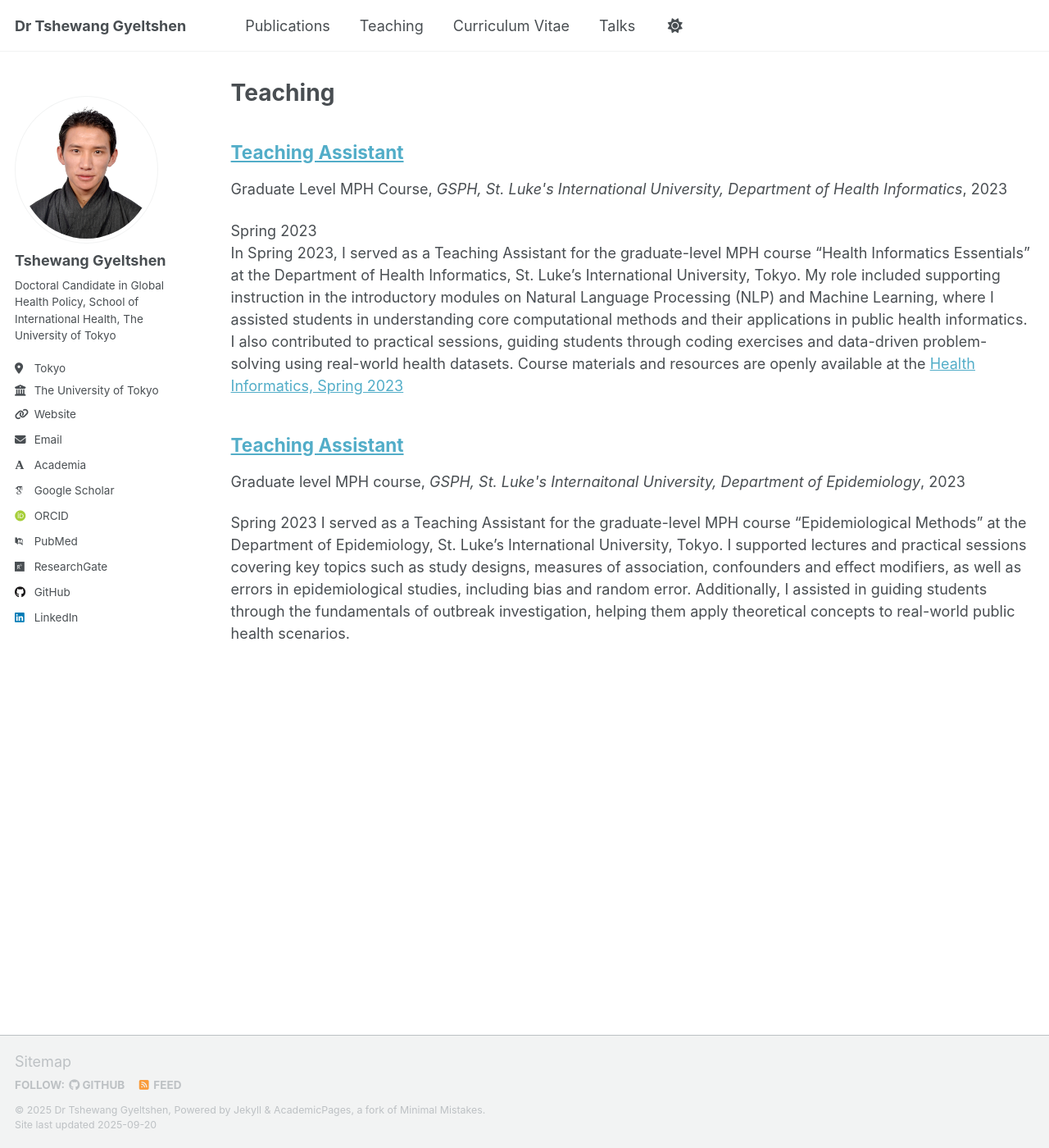
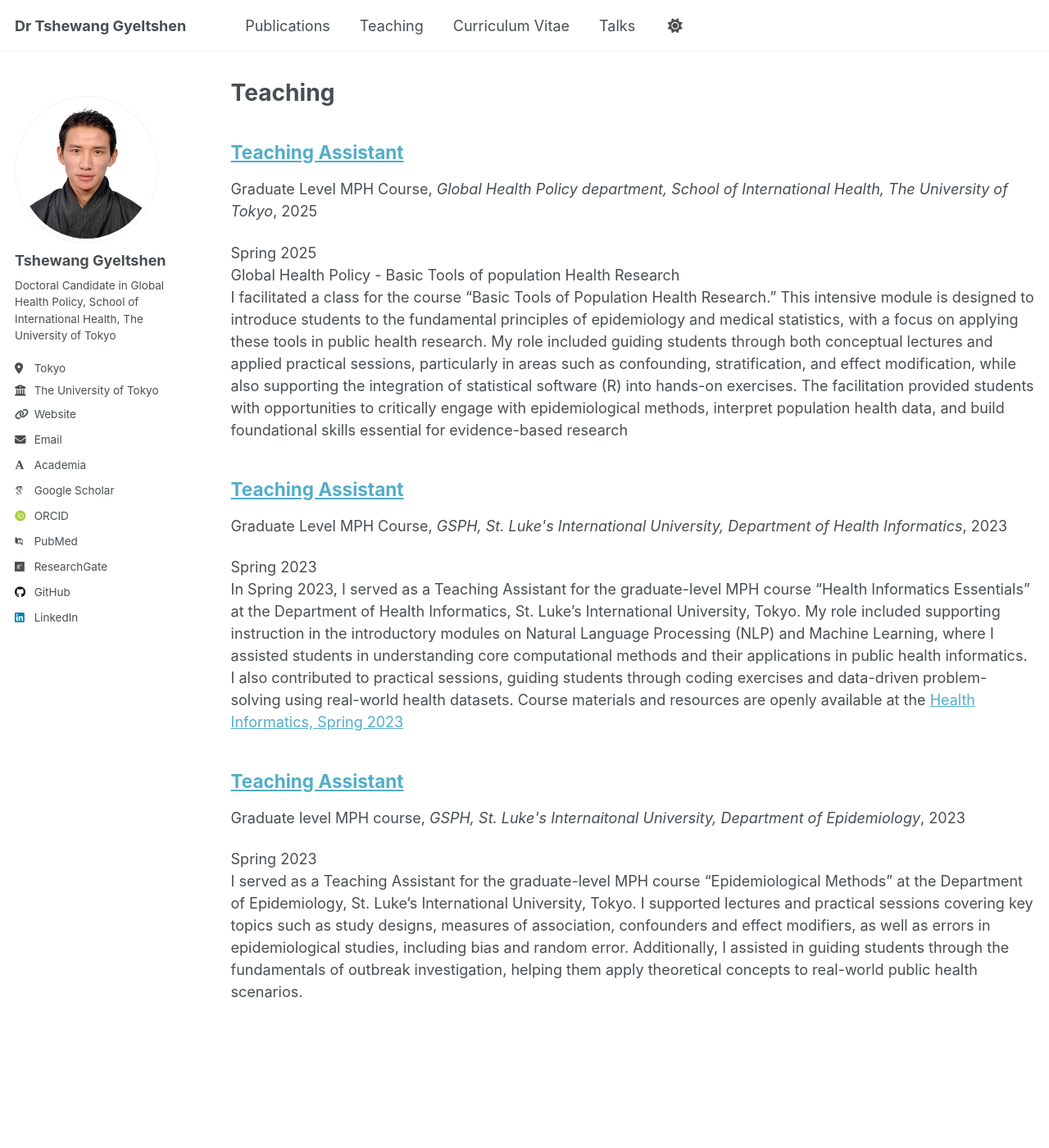
Before and after one commit to tgyeltshen/tgyeltshen.github.io, a Jekyll site: the page built from _pages/teaching.html, in a window 1280 px wide and 1400 px high. Shown: the whole window at 82% size. Built offline with Jekyll 4.4.1, drawn with Linux system fonts in a browser that asks for light colours; some web fonts are replaced; a script that is not in the unit is left out.

Commit message:
teachingchange

```diff
--- a/_teaching/2025-spring-teaching-3.md
+++ b/_teaching/2025-spring-teaching-3.md
@@ -0,0 +1,13 @@
+---
+title: "Teaching Assistant"
+collection: teaching
+type: "Graduate Level MPH Course"
+permalink: /teaching/2025-spring-teaching-3
+venue: "Global Health Policy department, School of International Health, The University of Tokyo"
+date: 2025-04-24
+location: "Tokyo, Japan"
+---
+
+Spring 2025
+Global Health Policy - Basic Tools of population Health Research
+I facilitated a class for the course “Basic Tools of Population Health Research.” This intensive module is designed to introduce students to the fundamental principles of epidemiology and medical statistics, with a focus on applying these tools in public health research. My role included guiding students through both conceptual lectures and applied practical sessions, particularly in areas such as confounding, stratification, and effect modification, while also supporting the integration of statistical software (R) into hands-on exercises. The facilitation provided students with opportunities to critically engage with epidemiological methods, interpret population health data, and build foundational skills essential for evidence-based research
```
Also changed, not shown: _talks/2025-03-06-tutorial-1.md (+1 -1 lines), _teaching/2023-spring-teaching-1.md (line endings or trailing spaces).
